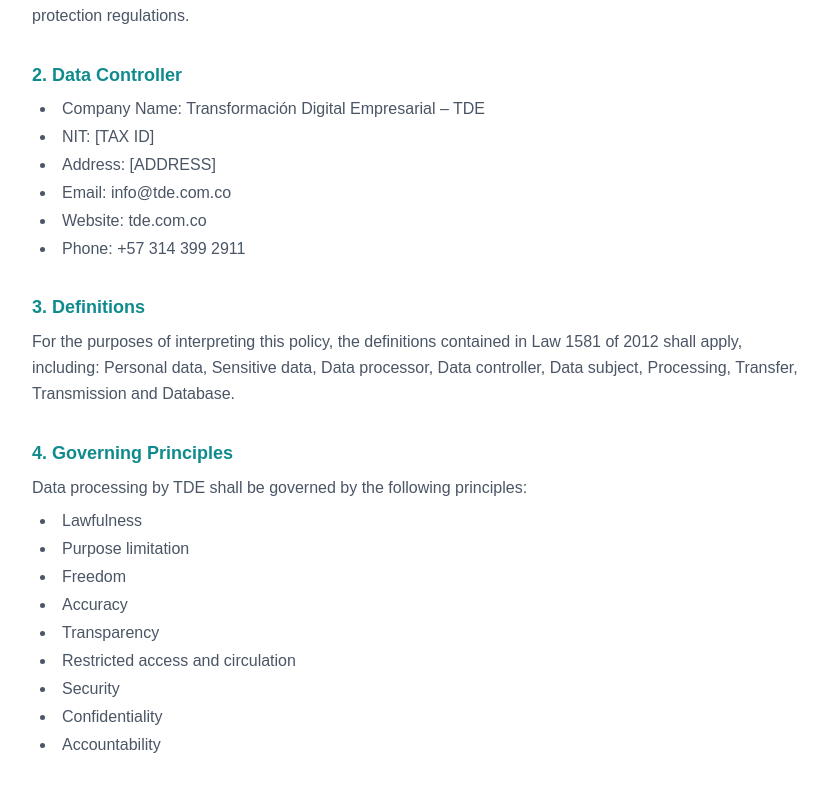
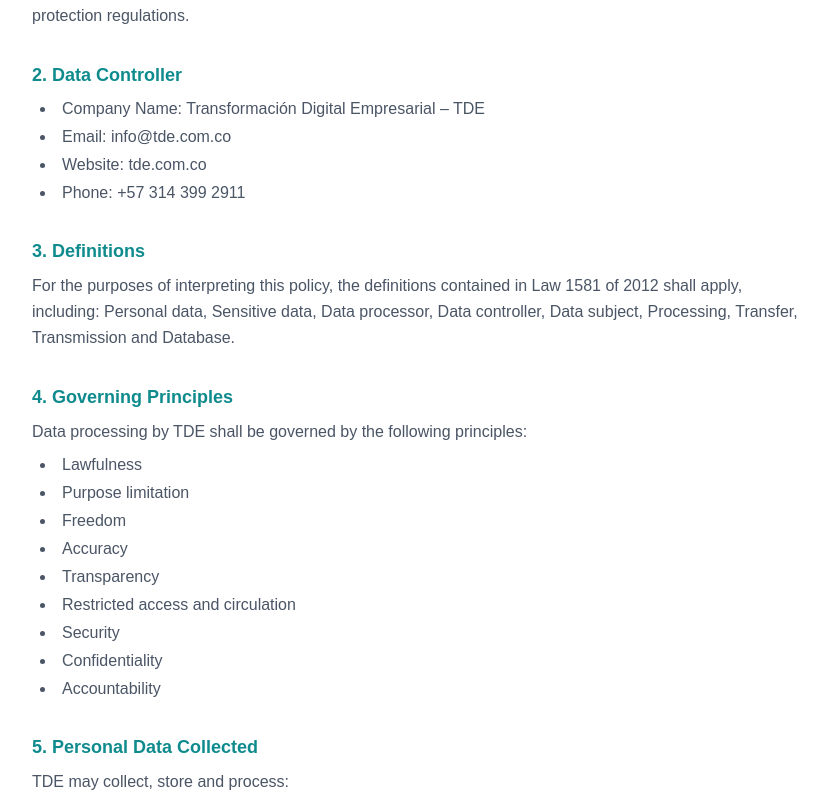
Before and after one commit to Eskalab/webCompilance, a Next.js app: page /politicas in a window 1280 px wide. Shown: the part 947-1740 px from the top of the page, without its empty margins (224-1052 px from the left). Built offline with nearby package versions, Linux system fonts and the light colour scheme.

Commit message:
WEB: quitar NIT, domicilio y datos de contacto del pie de políticas

```diff
--- a/src/app/politicas/page.tsx
+++ b/src/app/politicas/page.tsx
@@ -21,8 +21,8 @@
       {
         title: { es: '2. Identificación del Responsable del Tratamiento', en: '2. Data Controller' },
         items: {
-          es: ['Razón Social: Transformación Digital Empresarial – TDE', 'NIT: [NÚMERO NIT]', 'Domicilio: [DIRECCIÓN]', 'Correo electrónico: info@tde.com.co', 'Sitio web: tde.com.co', 'Teléfono: +57 314 399 2911'],
-          en: ['Company Name: Transformación Digital Empresarial – TDE', 'NIT: [TAX ID]', 'Address: [ADDRESS]', 'Email: info@tde.com.co', 'Website: tde.com.co', 'Phone: +57 314 399 2911'],
+          es: ['Razón Social: Transformación Digital Empresarial – TDE', 'Correo electrónico: info@tde.com.co', 'Sitio web: tde.com.co', 'Teléfono: +57 314 399 2911'],
+          en: ['Company Name: Transformación Digital Empresarial – TDE', 'Email: info@tde.com.co', 'Website: tde.com.co', 'Phone: +57 314 399 2911'],
         },
       },
       {
@@ -334,7 +334,6 @@
 
           <div className="pt-8 border-t border-gray-200 text-center text-gray-400 text-sm">
             <p>Transformación Digital Empresarial – TDE</p>
-            <p>info@tde.com.co · tde.com.co · +57 314 399 2911 · Bogotá, Colombia</p>
           </div>
         </div>
       </section>
```
